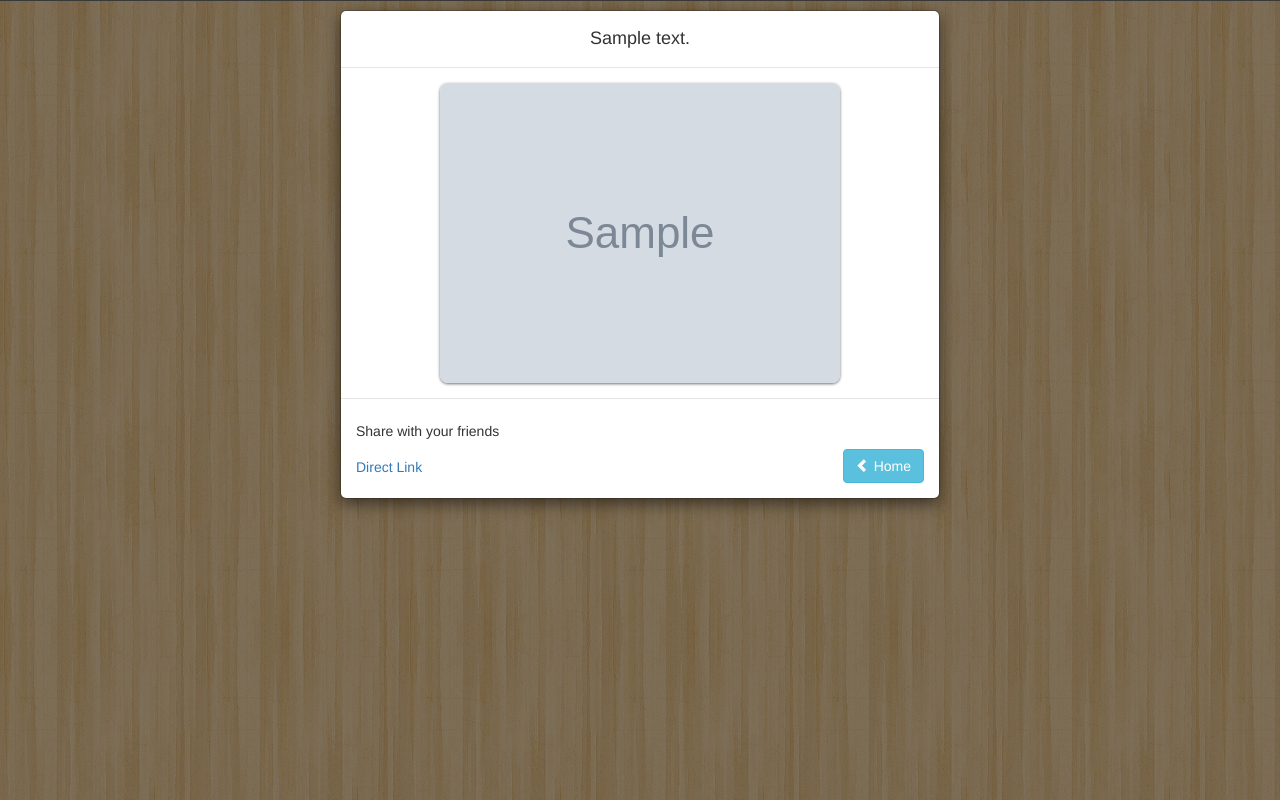
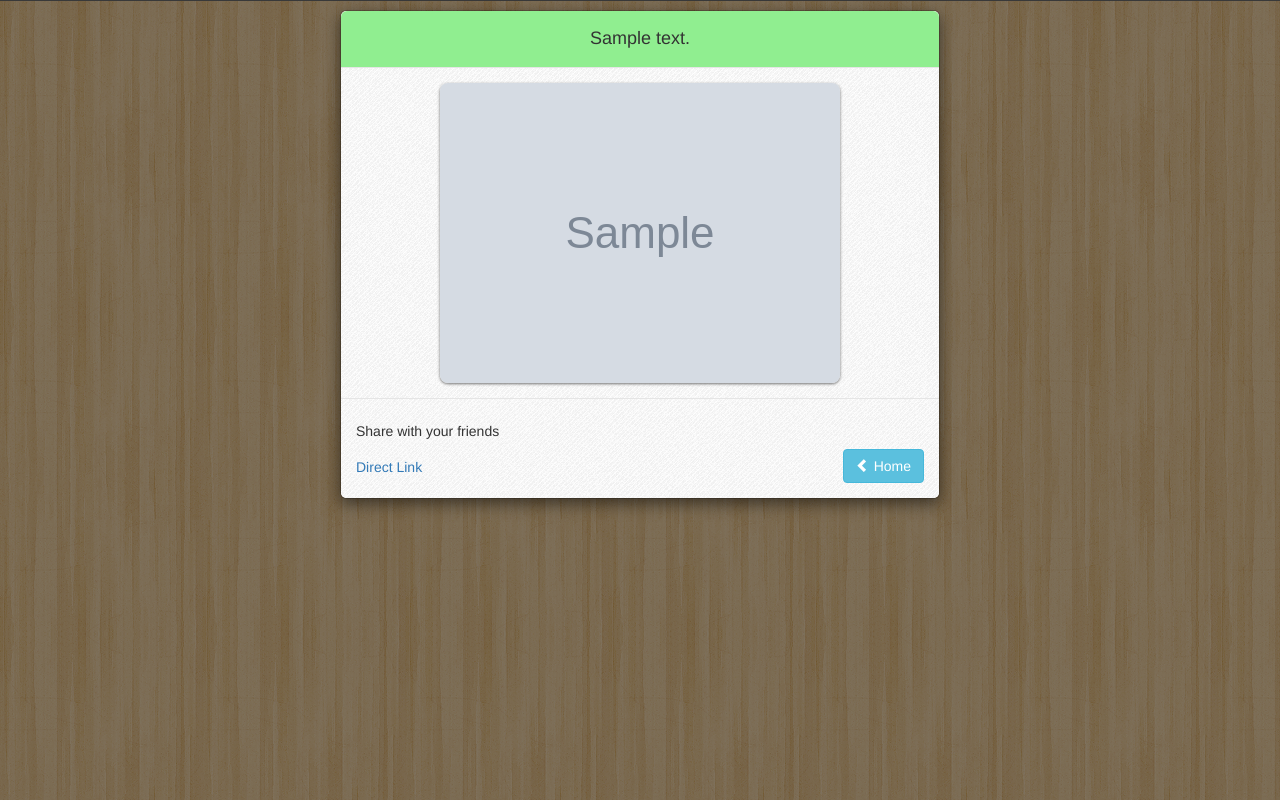
Before and after one commit to nomadmtb/areyoutheninja, a Django app: template ninja/templates/ninja_past.html in a window 1280 px wide. Run offline with Django 3.2, Linux system fonts and the light colour scheme; the template is opened without the code that fills it: values that come from a table or form of the project are taken from there, others are empty; tables that the repository leaves empty hold one stand-in row (values such as "Sample post"); grey boxes marked "Sample" are stand-in pictures; parts of the project's set-up code (start-up, migrations or seed data) failed here and were passed over; some libraries are stand-ins or nearby versions.

Commit message:
More changes.

```diff
--- a/ninja/templates/index.html
+++ b/ninja/templates/index.html
@@ -14,7 +14,7 @@
 
    <div id="reveal_wrapper">
       <div id="reveal_top">
-         <button type="button" id="test_btn" class="btn btn-info btn-lg">Well are you?</button>
+         <button type="button" id="test_btn" class="btn btn-info btn-lg"><span class="glyphicon glyphicon-question-sign"></span> Well are you?</button>
       </div>
       <div id="reveal_content"></div>
       <div id="reveal_bottom"></div>
@@ -27,7 +27,7 @@
    <div class="modal-dialog modal-sm" style="width: 300px;margin: 0 auto;">
 
       <div class="modal-content">
-         <div class="modal-header">
+         <div class="modal-header" id="headerTrue">
             <h4 class="modal-title">Checking Ninja</h4>
          </div>
          <div class="modal-body">
--- a/ninja/templates/ninja_past.html
+++ b/ninja/templates/ninja_past.html
@@ -8,7 +8,7 @@
 <meta property="og:url"           content="http://areyouthe.ninja/ninja/{{ ninja_result.uuid }}" />
 <meta property="og:type"          content="website" />
 <meta property="og:title"         content="Are You The Ninja?" />
-<meta property="og:description"   content="Test yourself to see if you are the all-powerful ninja/" />
+<meta property="og:description"   content="Test yourself to see if you are the all-powerful ninja." />
 <meta property="og:image"         content="http://areyouthe.ninja/static/img/ninja10.png" />
 {% endblock %}
 
@@ -41,7 +41,7 @@
 <div id="resultsModal" class="modal fade" role="dialog" data-backdrop="static">
    <div class="modal-dialog modal-lg" id="result_wrapper" style="width: 600px;margin: 10px auto;">
       <div class="modal-content">
-         <div class="modal-header">
+         <div class="modal-header" id="header{{ ninja_result.is_ninja }}">
             <h4 class="modal-title">{{ ninja_result.message }}</h4>
          </div>
          <div class="modal-body" id="result_body">
--- a/static/css/ninja.css
+++ b/static/css/ninja.css
@@ -72,6 +72,9 @@ body {
    padding-top: 15px;
    border-top: 1px solid #737373;
 }
+#reveal_top button {
+   width: 200px;
+}
 
 #reveal_content {
    width: 100%;
@@ -140,6 +143,28 @@ body {
    text-align: center;
 }
 
+.modal-body {
+   background-image: url("../img/debut_light.png");
+}
+
+.modal-footer {
+   background-image: url("../img/debut_light.png");
+   border-bottom-left-radius: 6px;
+   border-bottom-right-radius: 6px;
+}
+
+#headerTrue {
+   background-color: lightgreen;
+   border-top-left-radius: 6px;
+   border-top-right-radius: 6px;
+}
+
+#headerFalse {
+   background-color: orange;
+   border-top-left-radius: 6px;
+   border-top-right-radius: 6px;
+}
+
 #result_image {
    max-width: 570px;
    max-height: 470px;
```
Also changed, not shown: static/img/debut_light.png (added), 1 other file.
